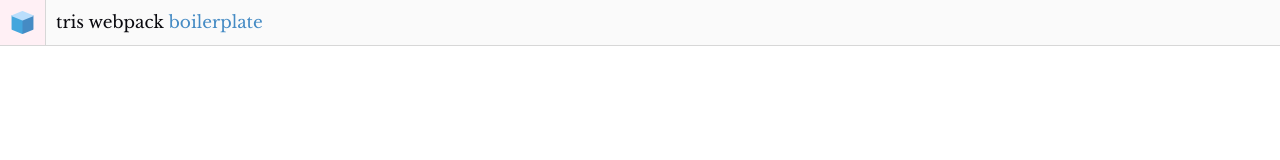
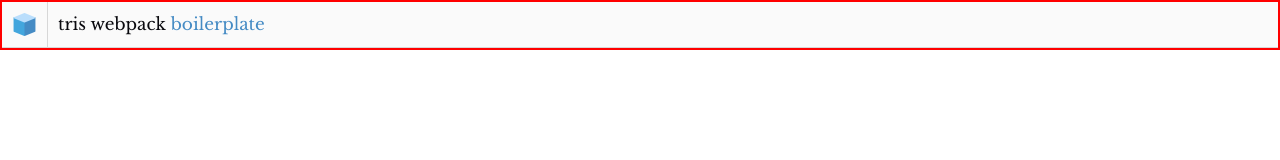
Before and after one commit to tr1s/tris-webpack-boilerplate, a website built with webpack: page src/index.html in a window 1280 px wide. Built offline with nearby package versions, Linux system fonts and the light colour scheme; some packages are replaced by stand-ins of ours.

Commit message:
v1 💎⛏

```diff
--- a/src/styles/layout/_global.scss
+++ b/src/styles/layout/_global.scss
@@ -5,7 +5,7 @@
 body {
   margin: 0;
   width: 100%;
-  // border: 2px solid red;
+  border: 2px solid red;
 }
 
 .wrapper {
```
